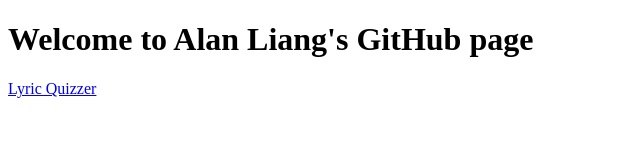
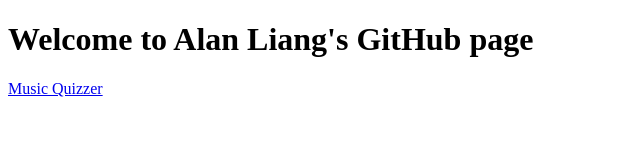
Before and after one commit to liang-alan/liang-alan.github.io, a plain HTML site: page index.html in a window 1280 px wide. Shown: the full height of the page, 0-640 px from the left. Drawn offline with Linux system fonts and the light colour scheme.

Commit message:
changed folder name

```diff
--- a/index.html
+++ b/index.html
@@ -8,7 +8,7 @@
 </head>
 <body>
     <h1>Welcome to Alan Liang's GitHub page</h1>
-    <a href="LyricQuizzer/lyricGame.html">Lyric Quizzer</a>
+    <a href="MusicQuizzer/musicGame.html">Music Quizzer</a>
 </body>
 
 </html>
```
Also changed, not shown: MusicQuizzer/README.md (renamed from LyricQuizzer/README.md), MusicQuizzer/game.html (renamed from LyricQuizzer/game.html), MusicQuizzer/images/musicGame.png (renamed from LyricQuizzer/images/musicGame.png), MusicQuizzer/musicGame.css (renamed from LyricQuizzer/musicGame.css), MusicQuizzer/musicGame.html (renamed from LyricQuizzer/musicGame.html), MusicQuizzer/musicGame.js (renamed from LyricQuizzer/musicGame.js).
